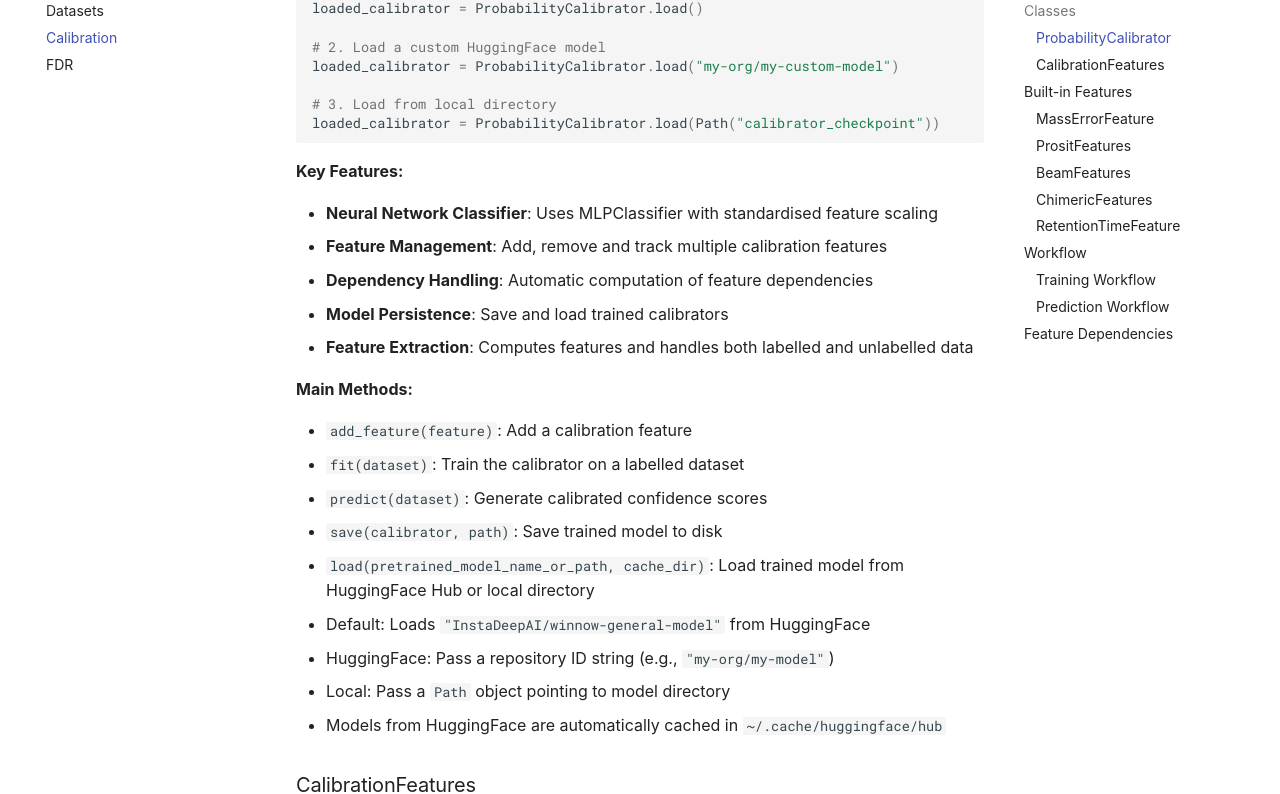
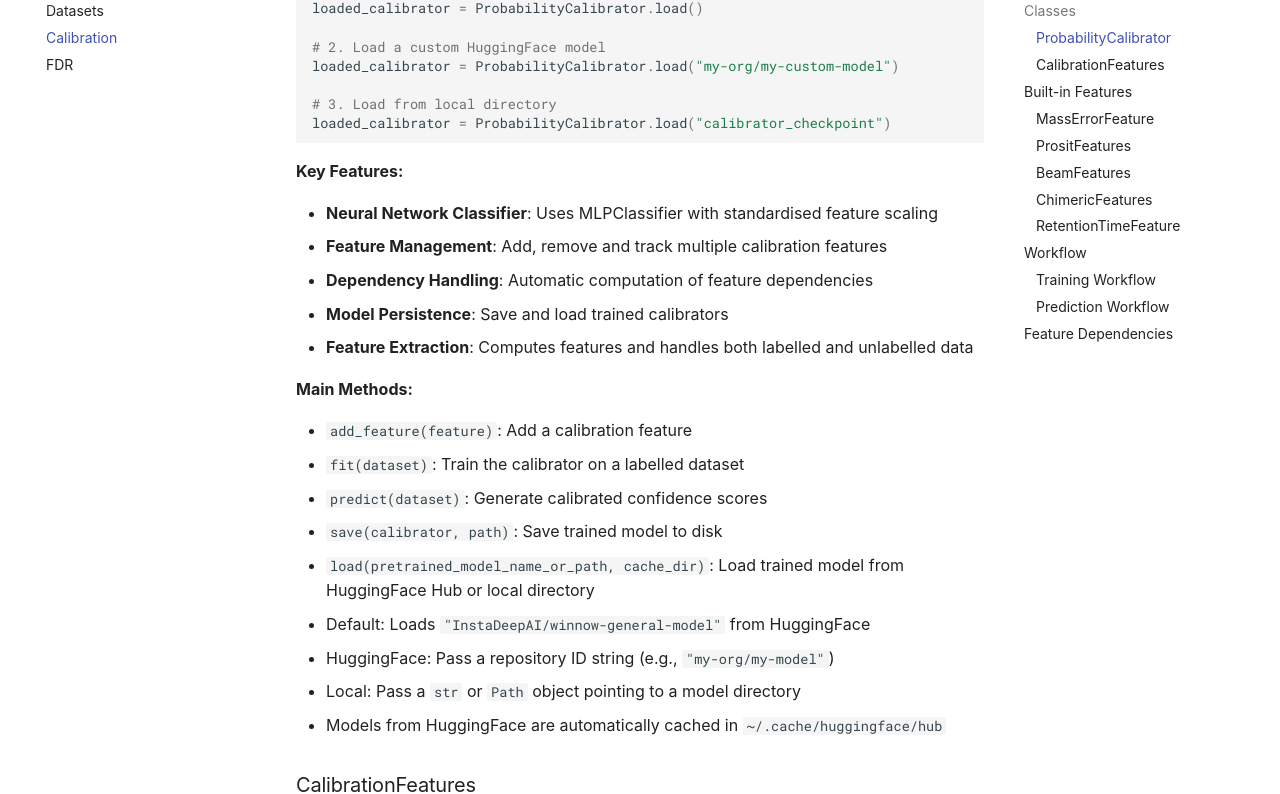
Before and after one commit to instadeepai/winnow, an MkDocs documentation site: the page built from docs/api/calibration.md, in a window 1280 px wide and 1400 px high, scrolled down 895 px. Shown: the part 146-940 px from the top of the window. Built offline with MkDocs 1.6.1 and Material for MkDocs 9.7.7, drawn with Linux system fonts in a browser that asks for light colours; some web fonts are replaced; comment, search, counter and statistics services are not loaded.

Commit message:
chore: small documentation edits from Path to string

````diff
--- a/docs/api/calibration.md
+++ b/docs/api/calibration.md
@@ -41,7 +41,7 @@ loaded_calibrator = ProbabilityCalibrator.load()
 loaded_calibrator = ProbabilityCalibrator.load("my-org/my-custom-model")
 
 # 3. Load from local directory
-loaded_calibrator = ProbabilityCalibrator.load(Path("calibrator_checkpoint"))
+loaded_calibrator = ProbabilityCalibrator.load("calibrator_checkpoint")
 ```
 
 **Key Features:**
@@ -61,7 +61,7 @@ loaded_calibrator = ProbabilityCalibrator.load(Path("calibrator_checkpoint"))
 - `load(pretrained_model_name_or_path, cache_dir)`: Load trained model from HuggingFace Hub or local directory
   - Default: Loads `"InstaDeepAI/winnow-general-model"` from HuggingFace
   - HuggingFace: Pass a repository ID string (e.g., `"my-org/my-model"`)
-  - Local: Pass a `Path` object pointing to model directory
+  - Local: Pass a `str` or `Path` object pointing to a model directory
   - Models from HuggingFace are automatically cached in `~/.cache/huggingface/hub`
 
 ### CalibrationFeatures
@@ -179,7 +179,7 @@ feature = RetentionTimeFeature(hidden_dim=10, train_fraction=0.1)
    calibrator = ProbabilityCalibrator.load("my-org/my-custom-model")
 
    # Option 3: Use local model
-   calibrator = ProbabilityCalibrator.load(Path("./my_calibrator"))
+   calibrator = ProbabilityCalibrator.load("./my_calibrator")
    ```
 2. **Predict**: Call `predict()` with unlabelled `CalibrationDataset`
 3. **Access Results**: Calibrated scores stored in dataset's "calibrated_confidence" column
````
Also changed, not shown: 1 other file.
